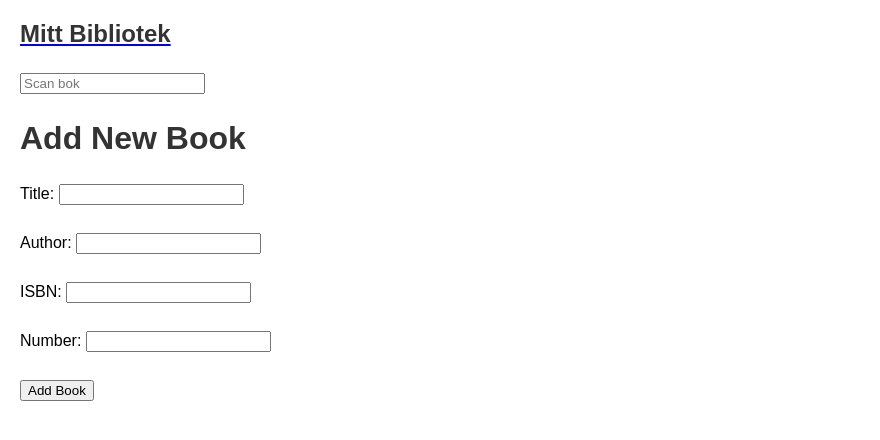
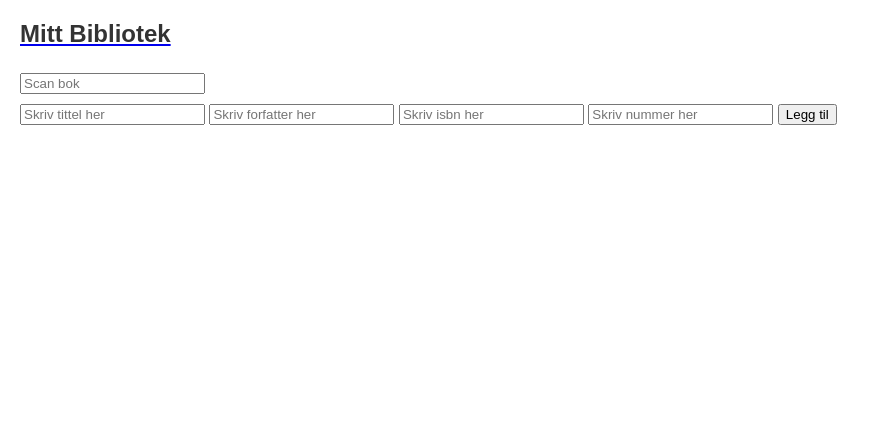
Before and after one commit to reztingel/eksamen, a Flask app: page /leggtilbook in a window 1280 px wide. Shown: the top 440 px of the page, without its empty margins (0-880 px from the left). Run offline with Flask 3, Linux system fonts and the light colour scheme.

Commit message:
la til form action for leggtilbook og fjernt litt tekst som ikke trengtes

```diff
--- a/client/templates/legg_til.html
+++ b/client/templates/legg_til.html
@@ -1,18 +1,17 @@
-{% extends "base.html" %}
-
-{% block title %}Add New Book{% endblock %}
+{% extends 'base.html' %}
 
 {% block content %}
-<h1>Add New Book</h1>
-<form action="/add-book" method="POST">
-    <label for="title">Title:</label>
-    <input type="text" id="title" name="title" required><br><br>
-    <label for="author">Author:</label>
-    <input type="text" id="author" name="author" required><br><br>
-    <label for="isbn">ISBN:</label>
-    <input type="text" id="isbn" name="isbn" required><br><br>
-    <label for="number">Number:</label>
-    <input type="number" id="number" name="number" required><br><br>
-    <button type="submit">Add Book</button>
+
+<form action="{{ url_for('leggtilbook') }}" method="post">
+  <label for="tittel"></label>
+  <input type="text" name="tittel" id="tittel" placeholder="Skriv tittel her">
+  <label for="forfatter"></label>
+  <input type="text" name="forfatter" id="forfatter" placeholder="Skriv forfatter her">
+  <label for="isbn"></label>
+  <input type="number" name="isbn" id="isbn" placeholder="Skriv isbn her">
+  <label for="nummer"></label>
+  <input type="number" name="nummer" id="nummer" placeholder="Skriv nummer her">
+  <input type="submit" value="Legg til">
 </form>
+
 {% endblock %}
```
